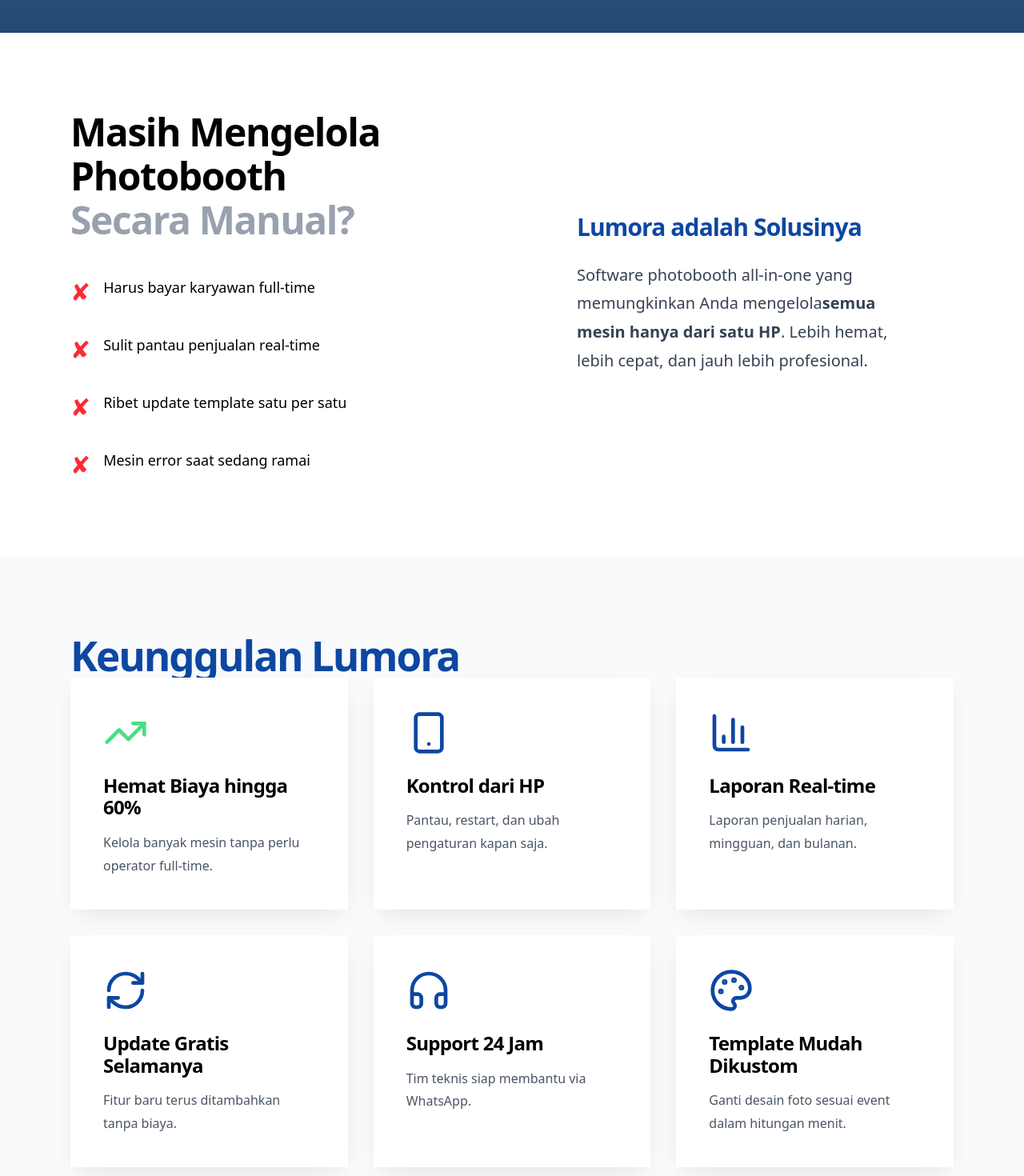
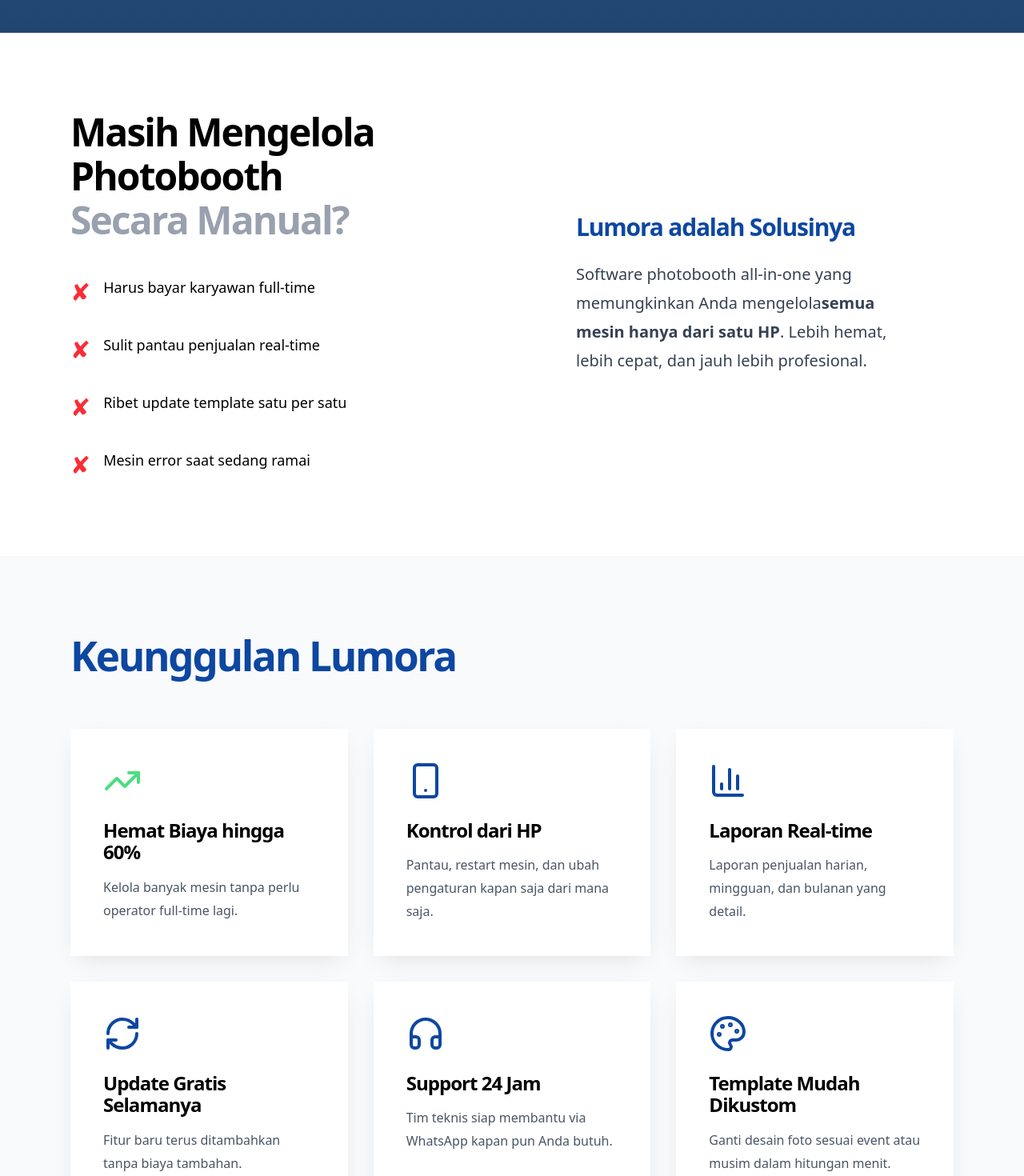
Before and after one commit to kzi-arch/Lumora-website, a Next.js app: page / in a window 1280 px wide. Shown: the part 840-2310 px from the top of the page at 80% size. Built offline with nearby package versions, Linux system fonts and the light colour scheme.

Commit message:
mini update

```diff
--- a/app/globals.css
+++ b/app/globals.css
@@ -7,10 +7,10 @@
   --color-hero-bg: #BAE6FD;
 }
 
-/* ====================== PREMIUM STYLES ====================== */
+/* ====================== UI/UX POLISH ====================== */
 
 .hero-bg {
-  background: linear-gradient(rgba(13, 71, 161, 0.72), rgba(11, 47, 92, 0.85)), var(--color-hero-bg);
+  background: linear-gradient(rgba(13, 71, 161, 0.75), rgba(11, 47, 92, 0.88)), var(--color-hero-bg);
   background-size: cover;
   background-position: center;
 }
@@ -26,11 +26,11 @@
   box-shadow: 0 20px 35px -5px rgb(255 87 34 / 0.55);
 }
 
-/* Card Premium */
+/* Card & Glass Effect */
 .card {
   background: rgba(255, 255, 255, 0.97);
   backdrop-filter: blur(16px);
-  border: 1px solid rgba(255, 255, 255, 0.6);
+  border: 1px solid rgba(255, 255, 255, 0.65);
   box-shadow: 0 10px 30px -10px rgb(0 0 0 / 0.12);
   transition: all 0.5s cubic-bezier(0.4, 0, 0.2, 1);
 }
@@ -40,99 +40,48 @@
   box-shadow: 0 25px 50px -12px rgb(0 0 0 / 0.18);
 }
 
-/* Benefit Card */
-.benefit-card {
-  transition: all 0.5s cubic-bezier(0.4, 0.0, 0.2, 1);
-}
-
-.benefit-card:hover {
-  transform: translateY(-15px);
-  box-shadow: 0 25px 50px -12px rgb(0 0 0 / 0.15);
-}
-
-/* Glassmorphism */
-.glass {
-  background: rgba(255, 255, 255, 0.78);
-  backdrop-filter: blur(18px);
-  border: 1px solid rgba(255, 255, 255, 0.35);
-}
-
-/* Typography */
+/* Typography Hierarchy */
 h1,
 h2,
 h3,
 h4 {
   font-weight: 700;
-  letter-spacing: -0.03em;
+  letter-spacing: -0.04em;
   line-height: 1.15;
 }
 
 h1 {
-  font-size: clamp(2.6rem, 5.8vw, 4.5rem);
+  font-size: clamp(2.5rem, 5.5vw, 4.5rem);
 }
 
 .section-title {
   font-size: clamp(2.25rem, 5vw, 3.2rem);
-  letter-spacing: -0.04em;
+  letter-spacing: -0.045em;
   line-height: 1.1;
 }
 
 p {
-  line-height: 1.78;
+  line-height: 1.8;
 }
 
-/* Smooth Scroll & Polish */
-html {
-  scroll-behavior: smooth;
+/* Spacing & Layout */
+section {
+  scroll-margin-top: 80px;
 }
 
-/* Layer Components */
-@layer components {
-  .whatsApp-btn {
-    box-shadow: 0 10px 25px -5px rgb(255 87 34 / 0.4);
+/* Responsive Fine Tuning */
+@media (max-width: 640px) {
+
+  .card,
+  .benefit-card {
+    padding: 1.75rem;
+  }
+
+  .section-title {
+    margin-bottom: 3rem;
   }
 }
 
-/* Testimonial Quote */
-.testimonial-card::before {
-  content: '“';
-  font-size: 140px;
-  position: absolute;
-  top: -40px;
-  left: 20px;
-  opacity: 0.07;
-  font-family: serif;
-  line-height: 1;
-  pointer-events: none;
-  color: #0D47A1;
-}
-
-/* ====================== RESPONSIVE IMPROVEMENT ====================== */
-
-@layer utilities {
-  .section-title {
-    font-size: clamp(2rem, 6vw, 3.2rem);
-  }
-}
-
-/* Mobile Optimization */
-@media (max-width: 768px) {
-  .hero-bg {
-    padding-top: 5rem;
-    padding-bottom: 5rem;
-    min-height: auto;
-  }
-
-  .card {
-    padding: 1.75rem;
-  }
-
-  .benefit-card {
-    padding: 2rem 1.5rem;
-  }
-}
-
-/* Tablet Optimization */
 @media (min-width: 768px) and (max-width: 1024px) {
   .grid-cols-3 {
     grid-template-columns: repeat(2, minmax(0, 1fr));
--- a/components/Benefits.tsx
+++ b/components/Benefits.tsx
@@ -5,69 +5,75 @@
 
 const benefits = [
     {
-        icon: <TrendingUp className="w-14 h-14" />,
+        icon: <TrendingUp className="w-12 h-12" />,
         title: "Hemat Biaya hingga 60%",
-        desc: "Kelola banyak mesin tanpa perlu operator full-time.",
+        desc: "Kelola banyak mesin tanpa perlu operator full-time lagi.",
         color: "text-[#4ADE80]"
     },
     {
-        icon: <Smartphone className="w-14 h-14" />,
+        icon: <Smartphone className="w-12 h-12" />,
         title: "Kontrol dari HP",
-        desc: "Pantau, restart, dan ubah pengaturan kapan saja.",
+        desc: "Pantau, restart mesin, dan ubah pengaturan kapan saja dari mana saja.",
         color: "text-[#0D47A1]"
     },
     {
-        icon: <BarChart3 className="w-14 h-14" />,
+        icon: <BarChart3 className="w-12 h-12" />,
         title: "Laporan Real-time",
-        desc: "Laporan penjualan harian, mingguan, dan bulanan.",
+        desc: "Laporan penjualan harian, mingguan, dan bulanan yang detail.",
         color: "text-[#0D47A1]"
     },
     {
-        icon: <RefreshCw className="w-14 h-14" />,
+        icon: <RefreshCw className="w-12 h-12" />,
         title: "Update Gratis Selamanya",
-        desc: "Fitur baru terus ditambahkan tanpa biaya.",
+        desc: "Fitur baru terus ditambahkan tanpa biaya tambahan.",
         color: "text-[#0D47A1]"
     },
     {
-        icon: <Headphones className="w-14 h-14" />,
+        icon: <Headphones className="w-12 h-12" />,
         title: "Support 24 Jam",
-        desc: "Tim teknis siap membantu via WhatsApp.",
+        desc: "Tim teknis siap membantu via WhatsApp kapan pun Anda butuh.",
         color: "text-[#0D47A1]"
     },
     {
-        icon: <Palette className="w-14 h-14" />,
+        icon: <Palette className="w-12 h-12" />,
         title: "Template Mudah Dikustom",
-        desc: "Ganti desain foto sesuai event dalam hitungan menit.",
+        desc: "Ganti desain foto sesuai event atau musim dalam hitungan menit.",
         color: "text-[#0D47A1]"
     },
 ];
 
 export default function Benefits() {
     return (
-        <section className="py-24 bg-[#F8FAFC]">
-            <div className="max-w-6xl mx-auto px-6">
+        <section className="py-20 md:py-24 bg-[#F8FAFC]">
+            <div className="max-w-6xl mx-auto px-5 sm:px-6">
                 <motion.h2
                     initial={{ opacity: 0, y: 30 }}
                     whileInView={{ opacity: 1, y: 0 }}
-                    className="section-title text-[#0D47A1]"
+                    className="section-title text-[#0D47A1] mb-16"
                 >
                     Keunggulan Lumora
                 </motion.h2>
 
-                <div className="grid md:grid-cols-2 lg:grid-cols-3 gap-8">
-                    {benefits.map((benefit, i) => (
+                <div className="grid grid-cols-1 md:grid-cols-2 lg:grid-cols-3 gap-6 md:gap-8">
+                    {benefits.map((benefit, index) => (
                         <motion.div
-                            key={i}
+                            key={index}
                             initial={{ opacity: 0, y: 40 }}
                             whileInView={{ opacity: 1, y: 0 }}
-                            transition={{ delay: i * 0.1 }}
-                            className="benefit-card card p-10 group"
+                            transition={{ delay: index * 0.08 }}
+                            className="benefit-card card p-8 md:p-10 group"
                         >
-                            <div className={`${benefit.color} mb-6 transition-transform group-hover:scale-110 duration-300`}>
+                            <div className={`${benefit.color} mb-6 transition-transform duration-300 group-hover:scale-110`}>
                                 {benefit.icon}
                             </div>
-                            <h3 className="text-2xl font-bold mb-4">{benefit.title}</h3>
-                            <p className="text-gray-600 leading-relaxed">{benefit.desc}</p>
+
+                            <h3 className="text-xl md:text-2xl font-bold mb-4 leading-tight">
+                                {benefit.title}
+                            </h3>
+
+                            <p className="text-gray-600 leading-relaxed text-[15.5px] md:text-base">
+                                {benefit.desc}
+                            </p>
                         </motion.div>
                     ))}
                 </div>
--- a/components/FinalCTA.tsx
+++ b/components/FinalCTA.tsx
@@ -4,47 +4,60 @@
 
 export default function FinalCTA() {
     return (
-        <section className="py-28 bg-[#0D47A1] text-white text-center relative overflow-hidden">
-            <div className="max-w-4xl mx-auto px-6">
-                <motion.h2
+        <section className="py-20 md:py-28 bg-[#0D47A1] text-white relative overflow-hidden">
+            <div className="max-w-4xl mx-auto px-5 sm:px-6 text-center">
+                <motion.div
                     initial={{ opacity: 0, y: 40 }}
                     whileInView={{ opacity: 1, y: 0 }}
-                    className="text-4xl md:text-5xl font-bold leading-tight mb-6"
+                    transition={{ duration: 0.7 }}
                 >
-                    Siap Mengembangkan Bisnis<br />Photobooth Anda?
-                </motion.h2>
+                    <h2 className="text-4xl md:text-5xl lg:text-6xl font-bold leading-tight mb-6">
+                        Siap Meningkatkan Profit<br className="hidden sm:block" />
+                        Photobooth Anda?
+                    </h2>
 
-                <motion.p
-                    initial={{ opacity: 0, y: 30 }}
-                    whileInView={{ opacity: 1, y: 0 }}
-                    transition={{ delay: 0.2 }}
-                    className="text-2xl mb-12 text-white/90"
-                >
-                    Jangan biarkan kesempatan lewat. Mulai kelola bisnis Anda secara profesional hari ini.
-                </motion.p>
+                    <p className="text-lg md:text-xl text-white/90 max-w-2xl mx-auto mb-12">
+                        Jangan biarkan bisnis Anda terus berjalan manual.
+                        Mulai kelola semua mesin dengan lebih mudah dan menguntungkan hari ini.
+                    </p>
+                </motion.div>
 
                 <motion.a
                     href="https://wa.me/628XXXXXXXXXX?text=Halo%20Lumora%2C%20saya%20mau%20minta%20demo%20gratis"
                     initial={{ opacity: 0, scale: 0.9 }}
                     whileInView={{ opacity: 1, scale: 1 }}
                     whileHover={{ scale: 1.06 }}
-                    className="cta-orange whatsApp-btn inline-flex items-center gap-4 px-14 py-7 rounded-3xl text-2xl font-bold shadow-xl"
+                    whileTap={{ scale: 0.98 }}
+                    className="cta-orange whatsApp-btn inline-flex items-center justify-center gap-4 px-10 md:px-14 py-6 md:py-7 rounded-3xl text-xl md:text-2xl font-semibold shadow-xl mx-auto"
                 >
                     <i className="fab fa-whatsapp text-4xl"></i>
                     Chat WhatsApp Sekarang
                 </motion.a>
 
+                {/* Trust Signals */}
                 <motion.div
                     initial={{ opacity: 0 }}
                     whileInView={{ opacity: 1 }}
-                    transition={{ delay: 0.5 }}
-                    className="mt-12 flex flex-wrap justify-center gap-x-10 gap-y-3 text-sm opacity-90"
+                    transition={{ delay: 0.4 }}
+                    className="mt-12 flex flex-wrap justify-center gap-x-8 gap-y-3 text-sm md:text-base opacity-90"
                 >
-                    <p>✅ Garansi Uang Kembali 30 Hari</p>
-                    <p>✅ Support Teknis 24 Jam</p>
-                    <p>✅ Update Fitur Gratis Selamanya</p>
+                    <div className="flex items-center gap-2">
+                        <span>✅</span>
+                        <span>Garansi Uang Kembali 30 Hari</span>
+                    </div>
+                    <div className="flex items-center gap-2">
+                        <span>✅</span>
+                        <span>Support 24 Jam</span>
+                    </div>
+                    <div className="flex items-center gap-2">
+                        <span>✅</span>
+                        <span>Update Gratis Selamanya</span>
+                    </div>
                 </motion.div>
             </div>
+
+            {/* Decorative Element */}
+            <div className="absolute bottom-0 left-0 right-0 h-px bg-gradient-to-r from-transparent via-white/30 to-transparent"></div>
         </section>
     );
 }
```
Also changed, not shown: components/Pricing.tsx (+20 -20 lines).
